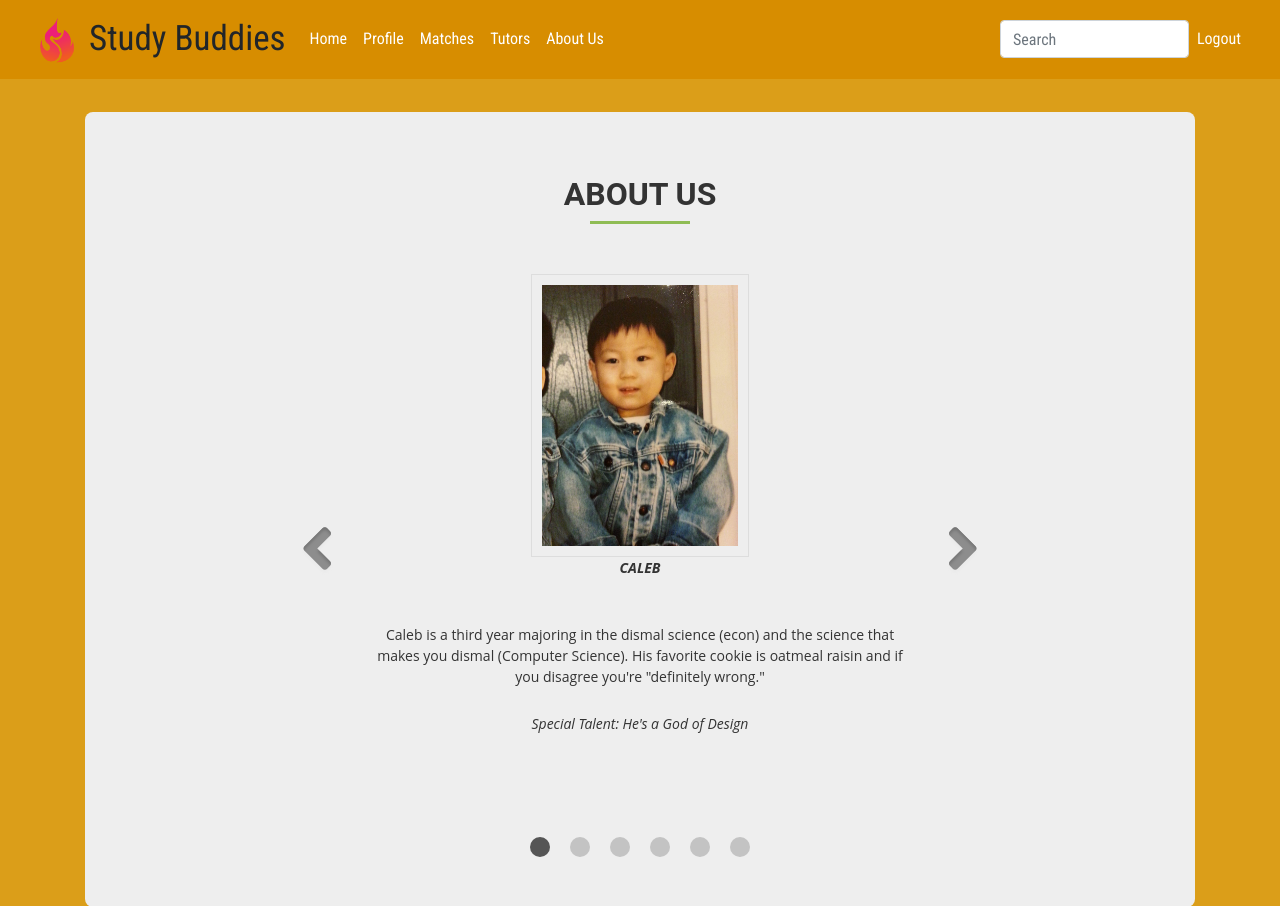
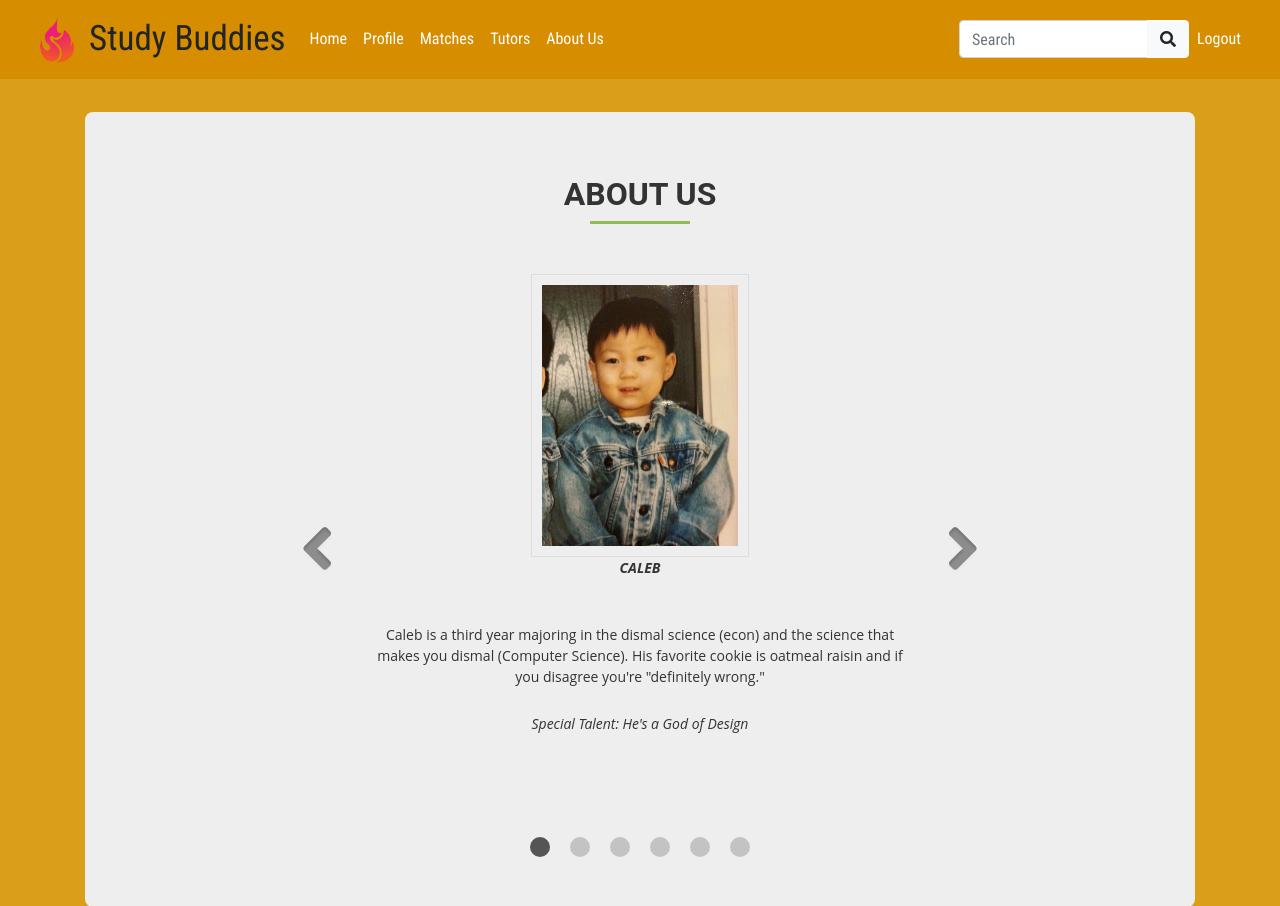
Before and after one commit to thejimster82/SkillMatch, a Django app: page /about_us/ in a window 1280 px wide. Shown: the top 906 px of the page. Run offline with Django 3.2, Linux system fonts and the light colour scheme; the visitor is signed in with stand-in values (Sample User, id 1); data comes from the database, SQL or seed files in the repository; parts of the project's set-up code (start-up, migrations or seed data) failed here and were passed over; some libraries are stand-ins or nearby versions.

Commit message:
add search icon

```diff
--- a/matching/templates/matching/base.html
+++ b/matching/templates/matching/base.html
@@ -80,9 +80,12 @@
                 </ul>
                 <form class="navbar-form navbar-left" action="/search" method="GET">
                     <div class="input-group">
-                        <div class="md-form mt-0">
-                            <input class="form-control" type="text" placeholder="Search" aria-label="Search"
-                                name="search_box" style="font-family:Roboto Condensed;">
+                        <input class="form-control" type="text" placeholder="Search" aria-label="Search"
+                            name="search_box" style="font-family:Roboto Condensed;">
+                        <div class="input-group-append">
+                            <button class="btn btn-light" type="submit">
+                                <i class="fas fa-search"></i>
+                            </button>
                         </div>
                     </div>
                 </form>
```
